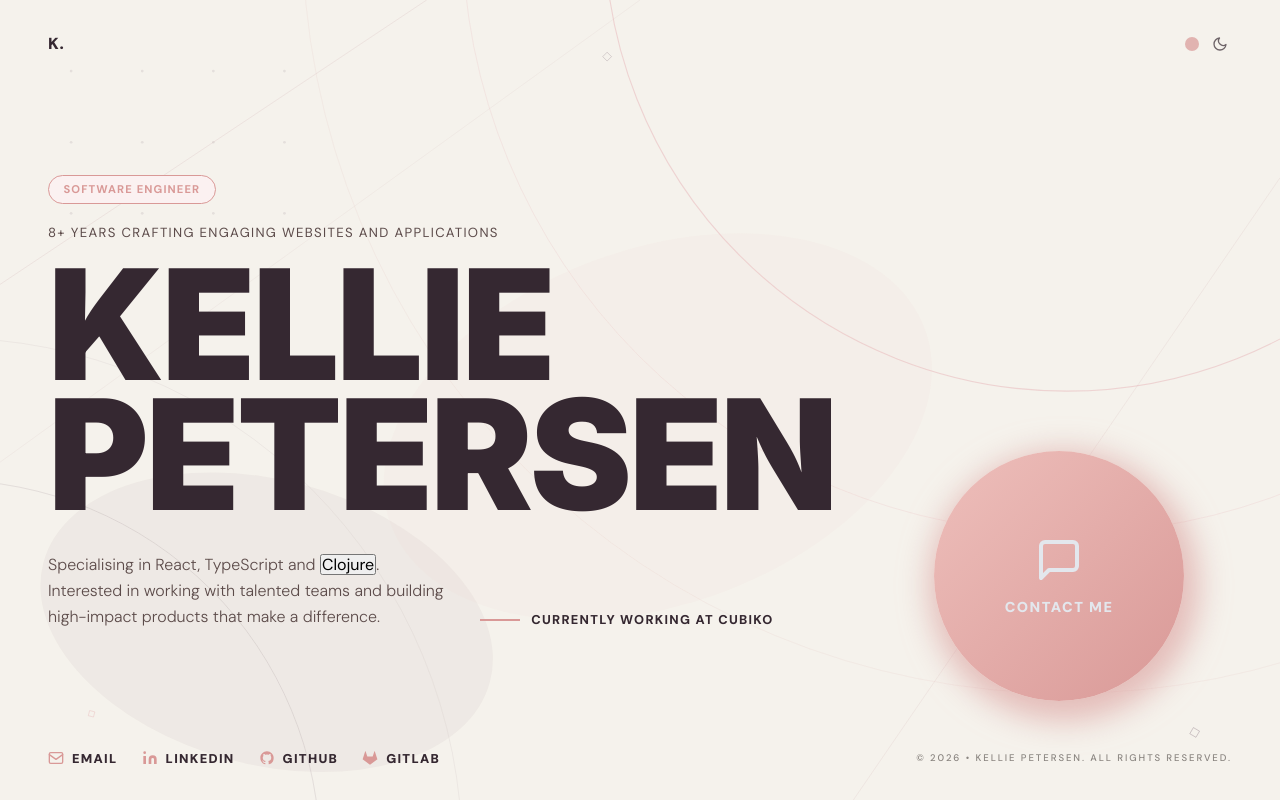
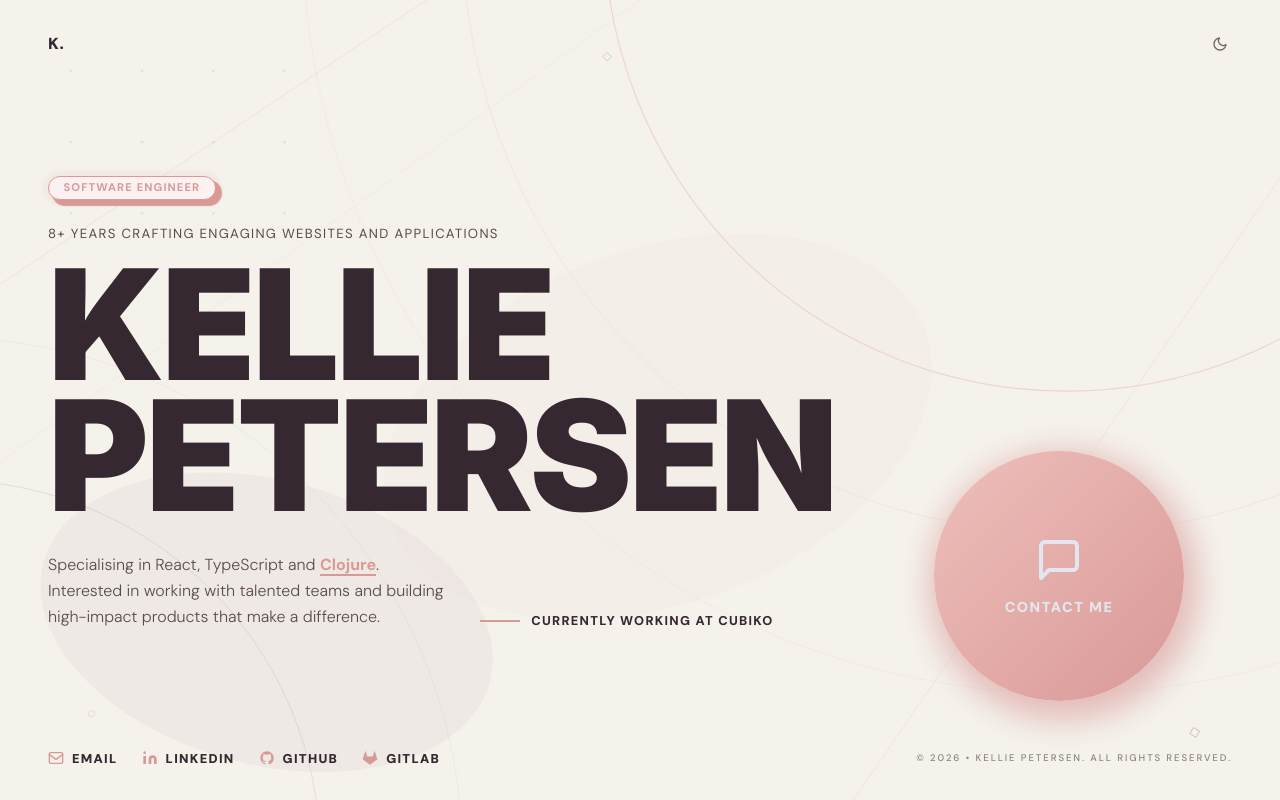
Before and after one commit to KelliePetersen/software-engineer-portfolio, a React (Vite) app: page / in a window 1280 px wide. Built offline with nearby package versions, Linux system fonts and the light colour scheme.

Commit message:
style the silly-triggering buttons

```diff
--- a/src/App.jsx
+++ b/src/App.jsx
@@ -22,8 +22,11 @@ function App() {
     <div className="app">
       <MatterBackground ref={matterRef} />
       <div className="wrapper">
-        <Header theme={theme} toggleTheme={toggleTheme} onSpawnCircle={handleSpawnCircle} />
-        <Hero onSpawnParenthesis={handleSpawnParenthesis} />
+        <Header theme={theme} toggleTheme={toggleTheme} />
+        <Hero
+          onSpawnCircle={handleSpawnCircle}
+          onSpawnParenthesis={handleSpawnParenthesis}
+        />
         <Footer />
       </div>
     </div>
--- a/src/components/Header.jsx
+++ b/src/components/Header.jsx
@@ -1,29 +1,13 @@
 import MoonIcon from './icons/MoonIcon'
 import SunIcon from './icons/SunIcon'
 
-function Header({ theme, toggleTheme, onSpawnCircle }) {
+function Header({ theme, toggleTheme }) {
   return (
     <header className="header">
       <a className="header-logo" href="/">
         K.
       </a>
       <div className="header-actions">
-        <button
-          className="spawn-circle-btn"
-          onClick={onSpawnCircle}
-          aria-label="Spawn a falling circle"
-          title="Spawn circle"
-        >
-          <svg
-            width="1rem"
-            height="1rem"
-            viewBox="0 0 16 16"
-            fill="currentColor"
-            xmlns="http://www.w3.org/2000/svg"
-          >
-            <circle cx="8" cy="8" r="7" />
-          </svg>
-        </button>
         <button
           className="theme-toggle"
           onClick={toggleTheme}
--- a/src/components/Hero.jsx
+++ b/src/components/Hero.jsx
@@ -1,12 +1,18 @@
 import Contact from './Contact'
 
-function Hero({ onSpawnParenthesis }) {
+function Hero({ onSpawnCircle, onSpawnParenthesis }) {
   const experience = new Date().getFullYear() - 2018
 
   return (
     <div className="hero">
       <div className="hero-wrapper">
-        <div className="hero-badge">SOFTWARE ENGINEER</div>
+        <button
+          className="hero-badge-btn"
+          onClick={onSpawnCircle}
+          aria-label="Spawn a falling circle to demonstrate my playful side to you"
+        >
+          SOFTWARE ENGINEER
+        </button>
         <p className="hero-tagline">
           {experience}+ Years Crafting Engaging Websites and Applications
         </p>
@@ -17,7 +23,7 @@ function Hero({ onSpawnParenthesis }) {
           <p className="hero-desc">
             Specialising in React, TypeScript and{' '}
             <button
-              className="spawn-parantheses-btn"
+              className="hero-clojure-btn"
               onClick={onSpawnParenthesis}
               aria-label="Spawn a falling parantheses"
             >
--- a/src/styles/global.css
+++ b/src/styles/global.css
@@ -22,6 +22,7 @@
   --text-medium: #5c4b4a;
   --text-muted: #8a8580;
   --text-alt: #e3e7ed;
+  --hero-badge-shadow-soft: rgba(217, 153, 151, 0.1);
   --btn-shadow: rgba(217, 153, 151, 0.6);
   --btn-shadow-hover: rgba(217, 153, 151, 0.3);
   --hero-title-shadow: none;
@@ -39,6 +40,7 @@
   --text-medium: #c1c8d0;
   --text-muted: #9e9792;
   --text-alt: #352831;
+  --hero-badge-shadow-soft: rgba(255, 119, 0, 0.1);
   --btn-shadow: rgba(122, 61, 58, 0.6);
   --btn-shadow-hover: rgba(122, 61, 58, 0.3);
   --hero-title-shadow: 0 0 40px rgba(255, 145, 89, 0.2);
--- a/src/styles/hero.css
+++ b/src/styles/hero.css
@@ -10,7 +10,8 @@
   align-self: center;
 }
 
-.hero-badge {
+.hero-badge-btn {
+  cursor: pointer;
   border: 1.5px solid var(--primary);
   color: var(--primary);
   background: var(--tertiary);
@@ -19,8 +20,19 @@
   font-size: 0.7rem;
   font-weight: 700;
   letter-spacing: 0.1em;
-  margin-bottom: 1.2rem;
+  margin-bottom: 1.5rem;
   width: fit-content;
+  box-shadow:
+    5px 5px 1px 1px var(--primary),
+    0px 0px 5px 5px var(--hero-badge-shadow-soft);
+
+  &:hover {
+    box-shadow:
+      0px 0px 1px 1px var(--primary),
+      0px 0px 5px 5px var(--hero-badge-shadow-soft);
+    background: var(--primary);
+    color: var(--text-alt);
+  }
 }
 
 .hero-tagline {
@@ -55,6 +67,32 @@
   color: var(--text-medium);
 }
 
+.hero-clojure-btn {
+  cursor: pointer;
+  background: none;
+  border: none;
+  color: var(--primary);
+  font-weight: 700;
+  border-bottom: 2px solid var(--primary);
+
+  &:hover {
+    &::before,
+    &::after {
+      display: initial;
+    }
+  }
+
+  &::before {
+    display: none;
+    content: '(';
+  }
+
+  &::after {
+    display: none;
+    content: ')';
+  }
+}
+
 .hero-employment {
   display: flex;
   align-items: center;
--- a/src/styles/matter.css
+++ b/src/styles/matter.css
@@ -12,31 +12,3 @@ body.matter-dragging * {
   pointer-events: none;
   z-index: 0;
 }
-
-.spawn-circle-btn {
-  background: none;
-  border: none;
-  cursor: pointer;
-  color: var(--primary);
-  padding: 0.25rem;
-  display: flex;
-  align-items: center;
-  opacity: 0.7;
-  transition:
-    opacity 0.2s,
-    transform 0.15s;
-
-  &:hover {
-    opacity: 1;
-    transform: scale(1.15);
-  }
-
-  &:active {
-    transform: scale(0.9);
-  }
-
-  & svg {
-    width: 1rem;
-    height: 1rem;
-  }
-}
```
